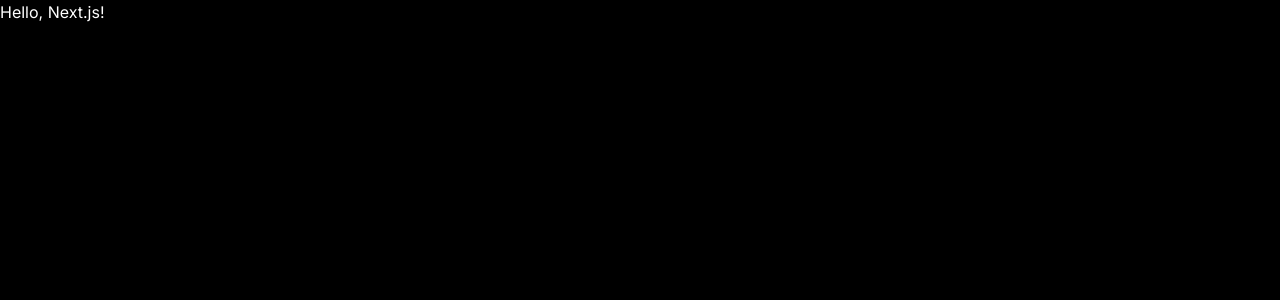
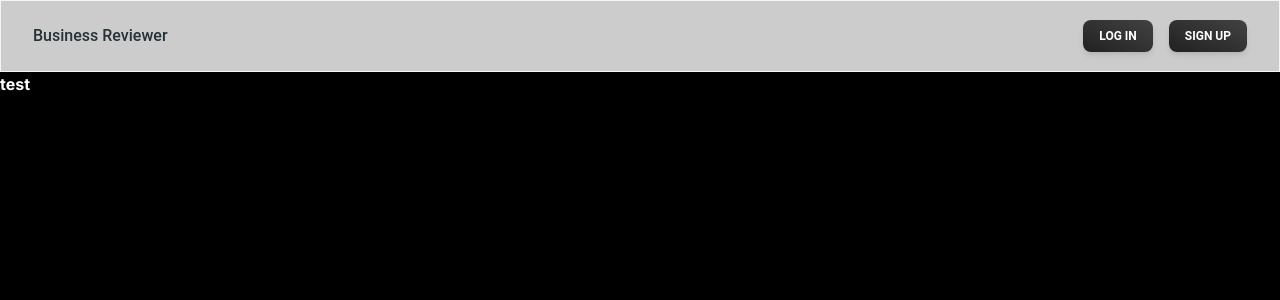
Before and after one commit to palpablelabs/business-reviewer, a Next.js app: page / in a window 1280 px wide. Shown: the top 300 px of the page. Built offline with nearby package versions, Linux system fonts and the light colour scheme.

Commit message:
added sticky nav

```diff
--- /dev/null
+++ b/src/app/components/stickyNavBar.tsx
@@ -0,0 +1,99 @@
+"use client";
+
+import React from "react";
+import {
+  Navbar,
+  MobileNav,
+  Typography,
+  Button,
+  IconButton,
+} from "@material-tailwind/react";
+
+export default function StickyNavBar() {
+  const [openNav, setOpenNav] = React.useState(false);
+
+  React.useEffect(() => {
+    window.addEventListener(
+      "resize",
+      () => window.innerWidth >= 960 && setOpenNav(false)
+    );
+  }, []);
+
+  return (
+    <Navbar className="sticky top-0 z-10 h-max max-w-full rounded-none px-4 py-2 lg:px-8 lg:py-4">
+      <div className="flex items-center justify-between text-blue-gray-900">
+        <Typography
+          as="a"
+          href="#"
+          className="mr-4 cursor-pointer py-1.5 font-medium"
+        >
+          Business Reviewer
+        </Typography>
+
+        <div className="flex items-center gap-4">
+          <Button
+            variant="gradient"
+            size="sm"
+            className="hidden lg:inline-block"
+          >
+            <span>Log In</span>
+          </Button>
+          <Button
+            variant="gradient"
+            size="sm"
+            className="hidden lg:inline-block"
+          >
+            <span>Sign Up</span>
+          </Button>
+        </div>
+        <IconButton
+          variant="text"
+          className="ml-auto h-6 w-6 text-inherit hover:bg-transparent focus:bg-transparent active:bg-transparent lg:hidden"
+          ripple={false}
+          onClick={() => setOpenNav(!openNav)}
+        >
+          {openNav ? (
+            <svg
+              xmlns="http://www.w3.org/2000/svg"
+              fill="none"
+              className="h-6 w-6"
+              viewBox="0 0 24 24"
+              stroke="currentColor"
+              strokeWidth={2}
+            >
+              <path
+                strokeLinecap="round"
+                strokeLinejoin="round"
+                d="M6 18L18 6M6 6l12 12"
+              />
+            </svg>
+          ) : (
+            <svg
+              xmlns="http://www.w3.org/2000/svg"
+              className="h-6 w-6"
+              fill="none"
+              stroke="currentColor"
+              strokeWidth={2}
+            >
+              <path
+                strokeLinecap="round"
+                strokeLinejoin="round"
+                d="M4 6h16M4 12h16M4 18h16"
+              />
+            </svg>
+          )}
+        </IconButton>
+      </div>
+      <MobileNav open={openNav}>
+        <div className="flex items-center m-4 gap-4">
+          <Button fullWidth variant="gradient" size="sm" className="">
+            <span>Log In</span>
+          </Button>
+          <Button fullWidth variant="gradient" size="sm" className="">
+            <span>Sign in</span>
+          </Button>
+        </div>
+      </MobileNav>
+    </Navbar>
+  );
+}
--- a/src/app/layout.tsx
+++ b/src/app/layout.tsx
@@ -1,6 +1,8 @@
 import type { Metadata } from "next";
 import { Inter } from "next/font/google";
+
 import "./globals.css";
+import StickyNavBar from "./components/stickyNavBar";
 
 const inter = Inter({ subsets: ["latin"] });
 
@@ -16,7 +18,10 @@
 }>) {
   return (
     <html lang="en">
-      <body className={inter.className}>{children}</body>
+      <body className={inter.className}>
+        <StickyNavBar />
+        {children}
+      </body>
     </html>
   );
 }
--- a/src/app/page.tsx
+++ b/src/app/page.tsx
@@ -1,7 +1,3 @@
 export default function Home() {
-  return (
-    <div>
-      <h1>Hello, Next.js!</h1>
-    </div>
-  );
+  return <b>test</b>;
 }
```
